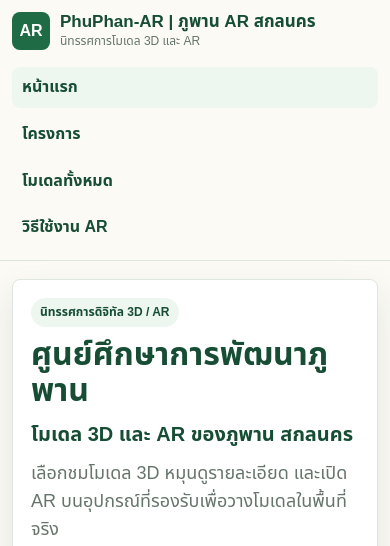
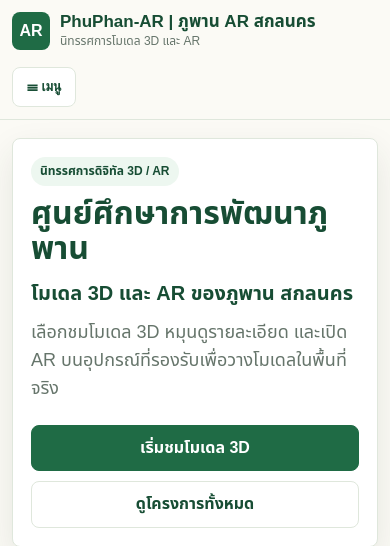
Before and after one commit to fufu4826/ARModel, a Flask app: page /home in a window 390 px wide. Shown: the top 546 px of the page. Run offline with Flask 3, Linux system fonts and the light colour scheme; some libraries are stand-ins or nearby versions.

Commit message:
Add collapsible mobile navigation

```diff
--- a/static/css/style.css
+++ b/static/css/style.css
@@ -1580,6 +1580,60 @@ model-viewer {
   }
 }
 
+/* Collapsible Mobile Navigation */
+.mobile-nav-toggle {
+  display: none;
+  align-items: center;
+  justify-content: center;
+  gap: 6px;
+  min-height: 40px;
+  padding: 8px 14px;
+  border: 1px solid var(--line);
+  border-radius: var(--radius);
+  background: #ffffff;
+  color: var(--green-dark);
+  font-weight: 800;
+  cursor: pointer;
+  font-size: 14px;
+  user-select: none;
+  transition: background 0.2s;
+}
+.mobile-nav-toggle:hover {
+  background: var(--green-soft);
+}
+
+@media (max-width: 768px) {
+  .mobile-nav-toggle {
+    display: inline-flex;
+  }
+
+  .site-nav {
+    flex-wrap: wrap;
+    align-items: center;
+    justify-content: space-between;
+    flex-direction: row !important; /* Override 680px stack */
+  }
+
+  .nav-actions {
+    display: none !important; /* Hidden by default */
+    width: 100% !important;
+    flex-direction: column !important;
+    align-items: stretch !important;
+    gap: 4px !important;
+    margin-top: 12px !important;
+    order: 3 !important; /* Flow below brand logo and toggle button */
+  }
+
+  .nav-actions.is-open {
+    display: flex !important; /* Shown when open */
+  }
+
+  .nav-actions a {
+    width: 100% !important;
+    justify-content: center !important;
+  }
+}
+
 @media (prefers-reduced-motion: reduce) {
   html {
     scroll-behavior: auto;
--- /dev/null
+++ b/static/js/mobile-nav.js
@@ -0,0 +1,20 @@
+(function () {
+  document.querySelectorAll("[data-mobile-nav-toggle]").forEach((toggle) => {
+    const targetId = toggle.getAttribute("aria-controls");
+    const menu = document.getElementById(targetId);
+    if (!menu) return;
+
+    toggle.addEventListener("click", () => {
+      const isOpen = menu.classList.toggle("is-open");
+      toggle.setAttribute("aria-expanded", String(isOpen));
+    });
+
+    document.addEventListener("keydown", (event) => {
+      if (event.key === "Escape" && menu.classList.contains("is-open")) {
+        menu.classList.remove("is-open");
+        toggle.setAttribute("aria-expanded", "false");
+        toggle.focus();
+      }
+    });
+  });
+})();
--- a/templates/index.html
+++ b/templates/index.html
@@ -18,7 +18,10 @@
     <a class="brand-mark" href="{{ url_for('home') }}" aria-label="{{ site_settings.site_name }} หน้าแรก">
       {% include "_brand_mark.html" %}
     </a>
-    <nav class="nav-actions" aria-label="ลิงก์หลัก">
+    <button class="mobile-nav-toggle" type="button" aria-expanded="false" aria-controls="nav-menu" data-mobile-nav-toggle aria-label="เปิดเมนูนำทาง">
+      ☰ เมนู
+    </button>
+    <nav class="nav-actions" id="nav-menu" aria-label="ลิงก์หลัก">
       <a href="{{ url_for('home') }}" aria-current="page">หน้าแรก</a>
       <a href="#projects">โครงการ</a>
       <a href="{{ url_for('models_index') }}">โมเดลทั้งหมด</a>
@@ -248,5 +251,6 @@
   <script src="https://cdn.jsdelivr.net/npm/swiper@11/swiper-bundle.min.js"></script>
   <script src="{{ url_for('static', filename='js/site-carousel.js') }}" defer></script>
   {% endif %}
+  <script src="{{ url_for('static', filename='js/mobile-nav.js') }}" defer></script>
 </body>
 </html>
--- a/templates/model_view.html
+++ b/templates/model_view.html
@@ -15,7 +15,10 @@
     <a class="brand-mark" href="{{ url_for('home') }}" aria-label="{{ site_settings.site_name }} หน้าแรก">
       {% include "_brand_mark.html" %}
     </a>
-    <nav class="nav-actions" aria-label="ลิงก์หลัก">
+    <button class="mobile-nav-toggle" type="button" aria-expanded="false" aria-controls="nav-menu" data-mobile-nav-toggle aria-label="เปิดเมนูนำทาง">
+      ☰ เมนู
+    </button>
+    <nav class="nav-actions" id="nav-menu" aria-label="ลิงก์หลัก">
       <a href="{{ url_for('home') }}">หน้าแรก</a>
       <a href="{{ url_for('models_index') }}">โมเดลทั้งหมด</a>
       {% if model.has_project %}
@@ -178,6 +181,7 @@
 
   <script src="{{ url_for('static', filename='js/ar-viewer.js') }}" defer></script>
   <script src="{{ url_for('static', filename='js/model-gallery.js') }}" defer></script>
+  <script src="{{ url_for('static', filename='js/mobile-nav.js') }}" defer></script>
   {% if mode == "ar" %}
   <script>
     window.addEventListener("load", () => {
--- a/templates/models.html
+++ b/templates/models.html
@@ -14,7 +14,10 @@
     <a class="brand-mark" href="{{ url_for('home') }}" aria-label="{{ site_settings.site_name }} หน้าแรก">
       {% include "_brand_mark.html" %}
     </a>
-    <nav class="nav-actions" aria-label="ลิงก์หลัก">
+    <button class="mobile-nav-toggle" type="button" aria-expanded="false" aria-controls="nav-menu" data-mobile-nav-toggle aria-label="เปิดเมนูนำทาง">
+      ☰ เมนู
+    </button>
+    <nav class="nav-actions" id="nav-menu" aria-label="ลิงก์หลัก">
       <a href="{{ url_for('home') }}">หน้าแรก</a>
       <a href="{{ url_for('home') }}#projects">โครงการ</a>
       <a href="{{ url_for('models_index') }}" aria-current="page">โมเดลทั้งหมด</a>
@@ -130,6 +133,7 @@
     <span>ARModel ภูพาน</span>
     <a href="{{ url_for('admin_login') }}">ผู้ดูแลระบบ</a>
   </footer>
+  <script src="{{ url_for('static', filename='js/mobile-nav.js') }}" defer></script>
   <script src="{{ url_for('static', filename='js/models-filter.js') }}" defer></script>
 </body>
 </html>
--- a/templates/project.html
+++ b/templates/project.html
@@ -14,7 +14,10 @@
     <a class="brand-mark" href="{{ url_for('home') }}" aria-label="{{ site_settings.site_name }} หน้าแรก">
       {% include "_brand_mark.html" %}
     </a>
-    <nav class="nav-actions" aria-label="ลิงก์หลัก">
+    <button class="mobile-nav-toggle" type="button" aria-expanded="false" aria-controls="nav-menu" data-mobile-nav-toggle aria-label="เปิดเมนูนำทาง">
+      ☰ เมนู
+    </button>
+    <nav class="nav-actions" id="nav-menu" aria-label="ลิงก์หลัก">
       <a href="{{ url_for('home') }}">หน้าแรก</a>
       <a href="{{ url_for('home') }}#projects">โครงการทั้งหมด</a>
       <a href="{{ url_for('models_index') }}">โมเดลทั้งหมด</a>
@@ -106,5 +109,6 @@
     <span>ARModel ภูพาน</span>
     <a href="{{ url_for('admin_login') }}">ผู้ดูแลระบบ</a>
   </footer>
+  <script src="{{ url_for('static', filename='js/mobile-nav.js') }}" defer></script>
 </body>
 </html>
```
